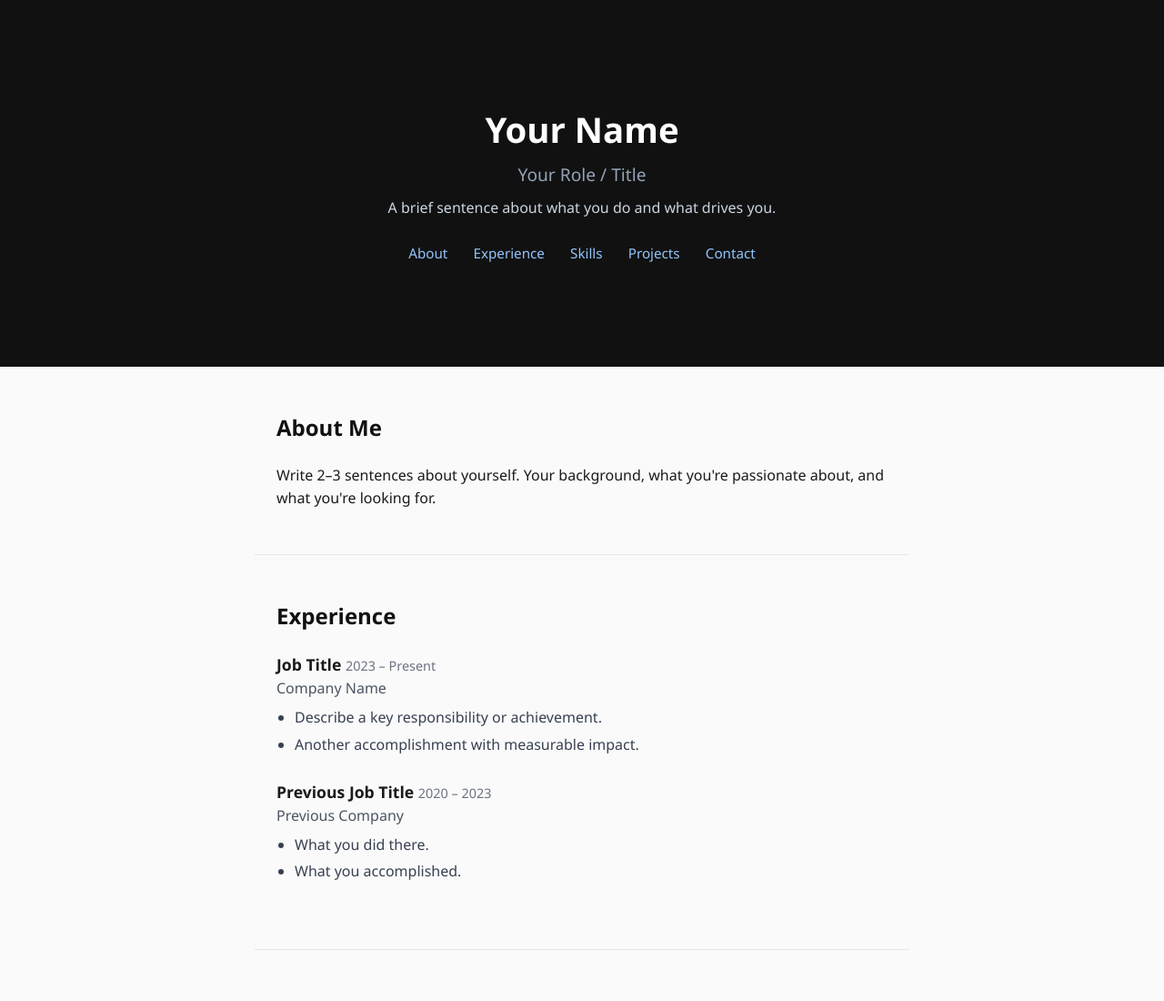
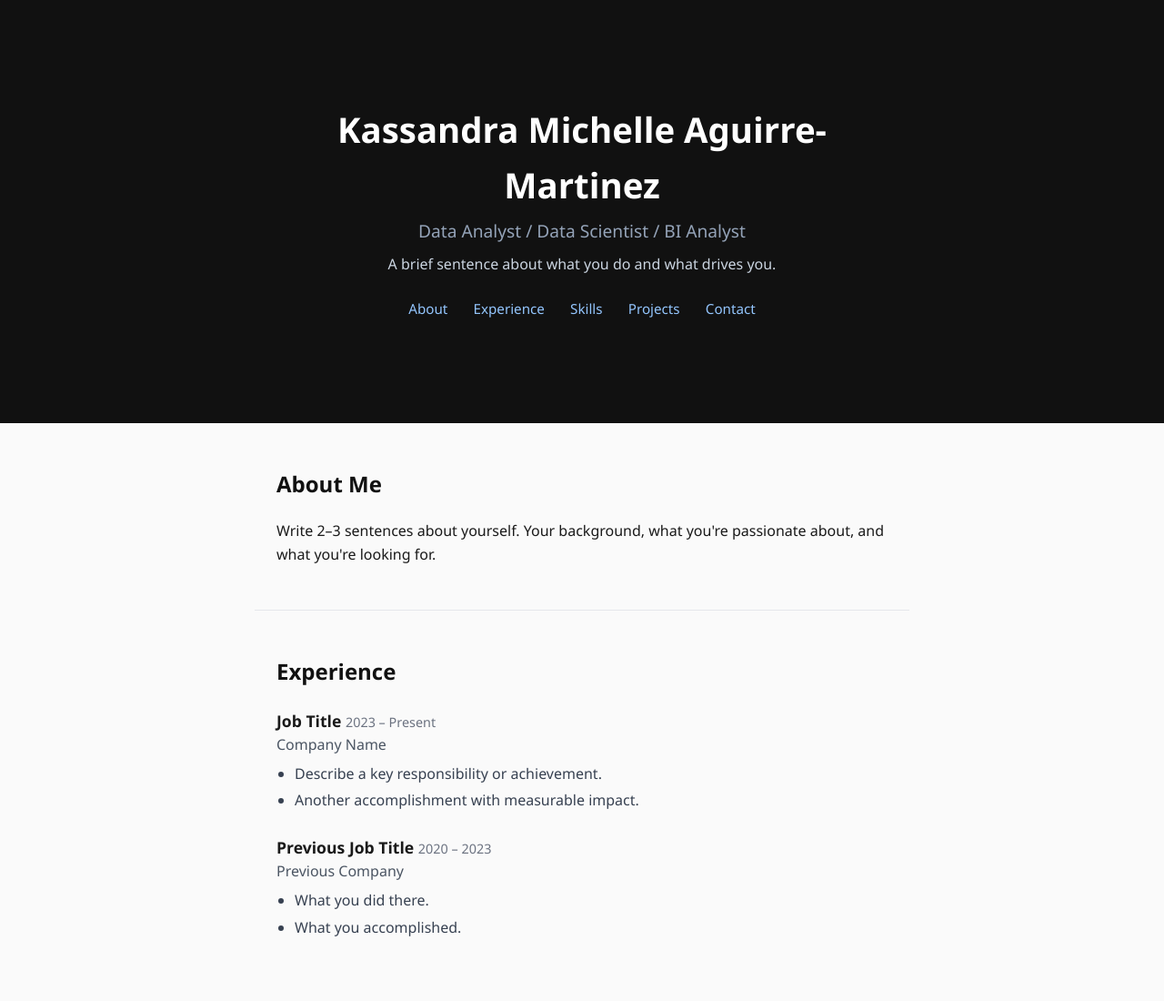
Before and after one commit to KMichelleAM/michelleaguirre.github.io, a plain HTML site: page index.html in a window 1280 px wide. Shown: the top 1100 px of the page at 91% size. Drawn offline with Linux system fonts and the light colour scheme.

Commit message:
Update index.html

```diff
--- a/index.html
+++ b/index.html
@@ -3,7 +3,7 @@
 <head>
   <meta charset="UTF-8">
   <meta name="viewport" content="width=device-width, initial-scale=1.0">
-  <title>Your Name — Portfolio</title>
+  <title>Kassandra Michelle Aguirre-Martinez — Portfolio</title>
   <link rel="stylesheet" href="style.css">
 </head>
 <body>
@@ -11,8 +11,8 @@
   <!-- HEADER / HERO -->
   <header class="hero">
     <div class="container">
-      <h1>Your Name</h1>
-      <p class="tagline">Your Role / Title</p>
+      <h1>Kassandra Michelle Aguirre-Martinez</h1>
+      <p class="tagline">Data Analyst / Data Scientist / BI Analyst</p>
       <p class="intro">A brief sentence about what you do and what drives you.</p>
       <nav>
         <a href="#about">About</a>
```
